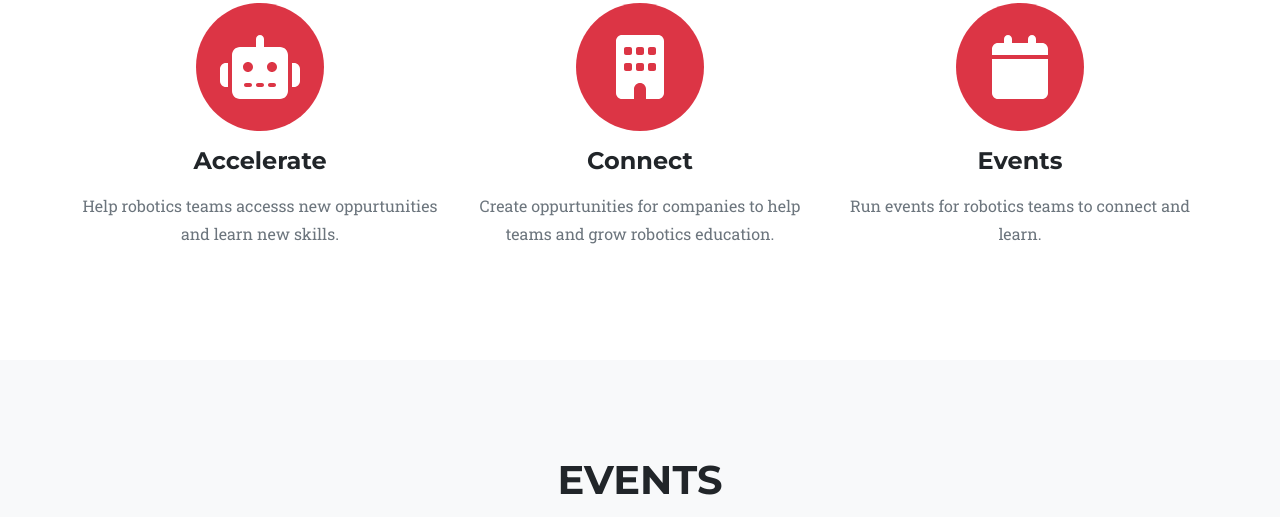
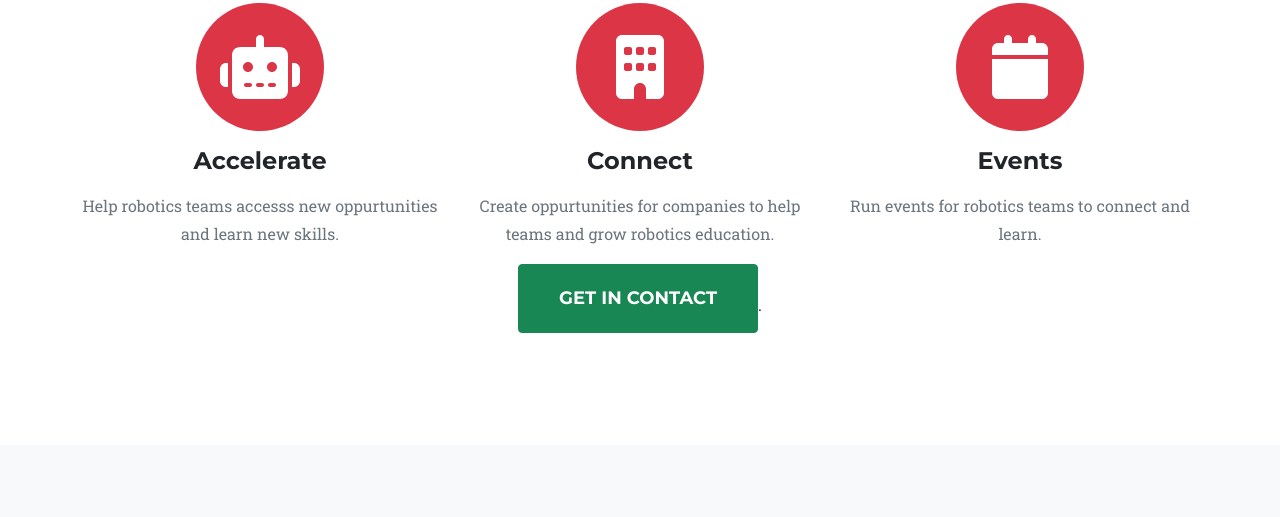
Before and after one commit to robotgenis/BraceOSU, a plain HTML site: page index.html in a window 1280 px wide. Shown: the part 1057-1574 px from the top of the page. Drawn offline with nearby package versions, Linux system fonts and the light colour scheme.

Commit message:
added button back

```diff
--- a/index.html
+++ b/index.html
@@ -52,7 +52,6 @@
             <div class="container">
                 <div class="text-center">
                     <h2 class="section-heading text-uppercase">Community</h2>
-                    <!-- <a class="btn btn-success btn-xl text-uppercase mb-3" href="#community">Join</a>. -->
                     <h3 class="section-subheading text-muted">Helping robotics team reach new limits and push their creativity with new oppurtunities and skills.</h3>
                 </div>
                 <div class="row text-center">
@@ -80,6 +79,9 @@
                         <h4 class="my-3">Events</h4>
                         <p class="text-muted">Run events for robotics teams to connect and learn.</p>
                     </div>
+                </div>
+                <div class="text-center">
+                    <a class="btn btn-success btn-xl text-uppercase mb-3" href="#contact">Get in Contact</a>.
                 </div>
             </div>
         </section>
```
